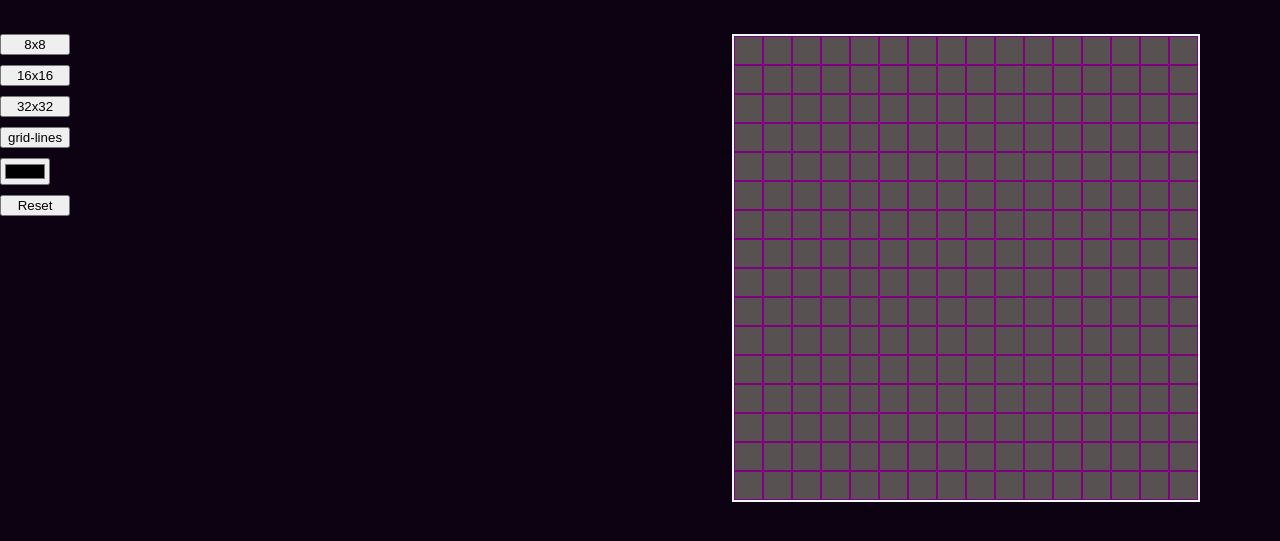
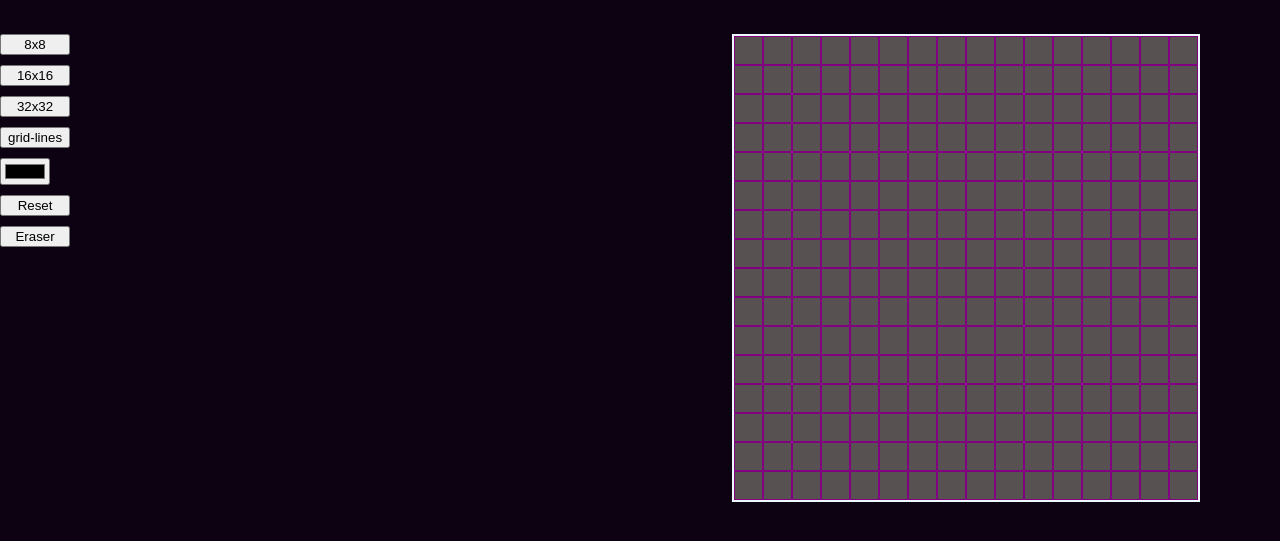
Before and after one commit to SiFou01/Sketch, a plain HTML site: page index.html in a window 1280 px wide. Shown: the part 81-622 px from the top of the page. Drawn offline with Linux system fonts and the light colour scheme; a web font is replaced by a local one.

Commit message:
Add Eraser button

```diff
--- a/index.html
+++ b/index.html
@@ -19,6 +19,7 @@
             <button onclick="changeGridLines()">grid-lines</button>
             <input type="color" onchange="getSelectedColor()">
             <button onclick="reset()">Reset</button>
+            <button onclick="erase()">Eraser</button>
         </div>
         <div id="sketch-box"></div>
     </div>
--- a/script.js
+++ b/script.js
@@ -84,3 +84,7 @@ function reset() {
         box.style.backgroundColor = "rgb(88, 81, 81)";
     }
 }
+
+function erase() {
+    selectedColor = "rgb(88, 81, 81)";
+}
```
